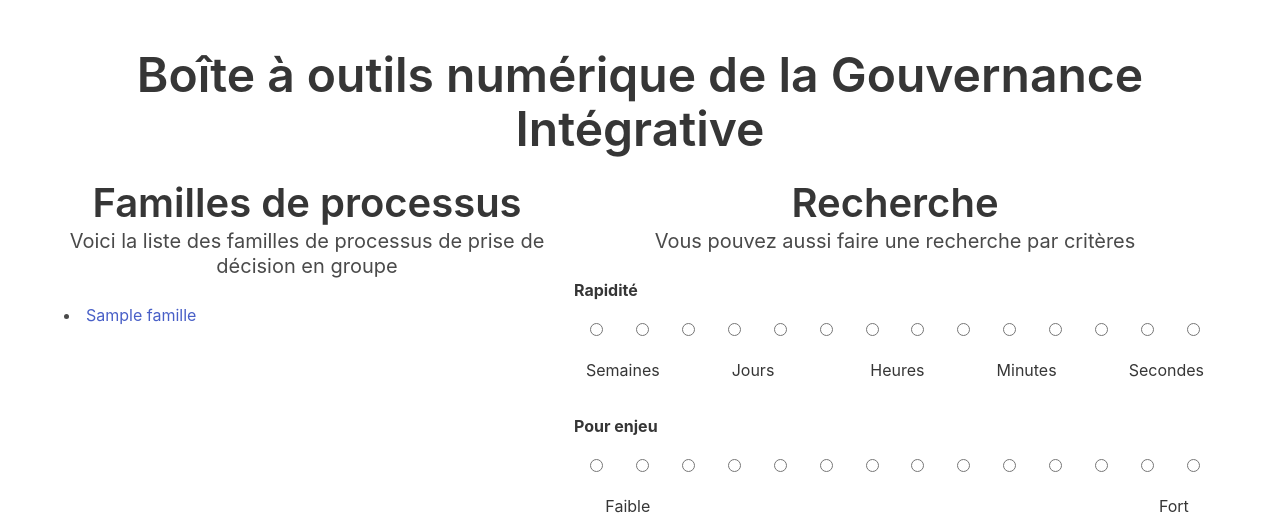
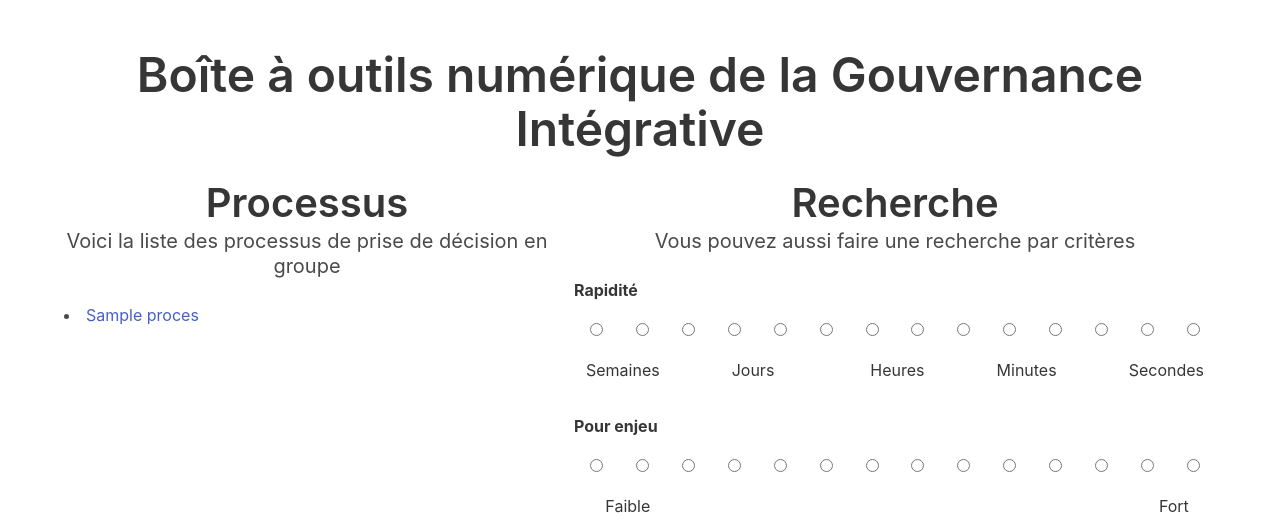
Before and after one commit to yaap7/outils-GI, a Flask app: template templates/index.html in a window 1280 px wide. Shown: the top 525 px of the page. Run offline with Flask 3, Linux system fonts and the light colour scheme; the template is opened without the code that fills it: most values are stand-ins (such as "Sample title", 1, 10 or a date in 2020).

Commit message:
changement de vocabulaire : famille -> processus. et suppression de debug

```diff
--- a/app.py
+++ b/app.py
@@ -2,12 +2,10 @@
 # https://www.digitalocean.com/community/tutorials/how-to-create-your-first-web-application-using-flask-and-python-3
 
 import sqlite3
-from flask import abort
+from os import path
 from flask import Flask
 from flask import render_template
 from flask import request
-from os import path
-from markupsafe import escape
 
 PROJECT_ROOT = path.dirname(path.realpath(__file__))
 DATABASE_PATH = path.join(PROJECT_ROOT, "database.db")
@@ -38,7 +36,7 @@ criteres = [
         "nom": "Niveau d'adhésion généré",
     },
 ]
-# toutes les caractéristiques qui peuvent être affichées dans une famille
+# toutes les caractéristiques qui peuvent être affichées dans un processus
 caracteristiques = [
     {
         "id": "avantages",
@@ -89,26 +87,26 @@ def get_db_connection():
     return conn
 
 
-def retourne_une_famille(id_famille):
-    """Retourne uniquement une famille.
-    Prend l'ID de la famille en argument.
+def retourne_un_processus(id_processus):
+    """Retourne uniquement un processus.
+    Prend l'ID du processus en argument.
     Renvoie un dictionnaire"""
     conn = get_db_connection()
     req_select = """SELECT *
-    FROM familles
+    FROM processus
     WHERE id = ?
     LIMIT 1"""
-    result = conn.execute(req_select, [id_famille]).fetchall()
+    result = conn.execute(req_select, [id_processus]).fetchall()
     conn.close()
     return result
 
 
-def retourne_toutes_les_familles():
-    """Retourne toute les familles de la base de données.
+def retourne_tous_les_processus():
+    """Retourne tous les processus de la base de données.
     Renvoie une liste de dictionnaire."""
     conn = get_db_connection()
     req_select = """SELECT *
-    FROM familles"""
+    FROM processus"""
     result = conn.execute(req_select).fetchall()
     conn.close()
     return result
@@ -119,32 +117,31 @@ def retourne_toutes_les_familles():
 @app.route("/index.html")
 def index():
     """Renvoie la page d'accueil"""
-    familles = retourne_toutes_les_familles()
+    processus = retourne_tous_les_processus()
     return render_template(
         "index.html",
-        familles=familles,
+        processus=processus,
     )
 
 
-@app.route("/famille/<id_famille>")
-def get_famille(id_famille):
-    """Affiche le détail d'une famille."""
-    result = retourne_une_famille(id_famille)
+@app.route("/processus/<id_processus>")
+def get_processus(id_processus):
+    """Affiche le détail d'un processus."""
+    result = retourne_un_processus(id_processus)
     if len(result) > 0:
-        famille = result[0]
+        processus = result[0]
         return render_template(
-            "famille.html",
-            famille=famille,
+            "processus.html",
+            processus=processus,
             caracteristiques=caracteristiques,
             criteres=criteres,
         )
-    else:
-        return "famille introuvable."
+    return "processus introuvable."
 
 
-def get_famille_score(famille, criteres_voulus):
-    """Retourne le score d'une famille par rapport aux critères voulus.
-    La famille est l'objet retourné par fetchall() de la DB
+def get_processus_score(processus, criteres_voulus):
+    """Retourne le score d'un processus par rapport aux critères voulus.
+    le processus est l'objet retourné par fetchall() de la DB
     Les criteres_voulus sont de cette forme :
     criteres_voulus = {
         "rapidite": 4,
@@ -152,18 +149,18 @@ def get_famille_score(famille, criteres_voulus):
     }
     La valeur pour les critères voulus doit être comprise entre 0 et 13 compris.
 
-    Pour chaque critère, la famille gagne les points suivants :
+    Pour chaque critère, le processus gagne les points suivants :
     - 3 si c'est du vert foncé ;
     - 1 si c'est du vert clair ;
     - -1 si c'est du blanc.
     """
 
-    def get_affinity(critere_famille, critere_voulu):
-        if critere_famille[critere_voulu] == "0":
+    def get_affinity(critere_processus, critere_voulu):
+        if critere_processus[critere_voulu] == "0":
             return -1
-        elif critere_famille[critere_voulu] == "1":
+        elif critere_processus[critere_voulu] == "1":
             return 1
-        elif critere_famille[critere_voulu] == "2":
+        elif critere_processus[critere_voulu] == "2":
             return 3
         else:
             return -9000
@@ -171,7 +168,7 @@ def get_famille_score(famille, criteres_voulus):
     score = 0
     for critere_voulu in criteres_voulus:
         score += get_affinity(
-            famille[critere_voulu], int(criteres_voulus[critere_voulu])
+            processus[critere_voulu], int(criteres_voulus[critere_voulu])
         )
     return score
 
@@ -184,46 +181,16 @@ def get_recherche():
     for id_critere in id_criteres:
         if id_critere in request.args:
             criteres_voulus[id_critere] = request.args.get(id_critere)
-    print(criteres_voulus)
-    score_familles = {}
-    for famille in retourne_toutes_les_familles():
-        score = get_famille_score(famille, criteres_voulus)
-        print(f"le score de la famille {famille['titre']} = {score}")
-        score_familles[famille] = score
-    debug_var(score_familles)
-    famille_triees = []
-    for famille, score in sorted(
-        score_familles.items(), key=lambda x: x[1], reverse=True
+    score_processus = {}
+    for processus in retourne_tous_les_processus():
+        score = get_processus_score(processus, criteres_voulus)
+        score_processus[processus] = score
+    processus_triees = []
+    for processus, score in sorted(
+        score_processus.items(), key=lambda x: x[1], reverse=True
     ):
-        famille_triees.append((famille, score))
+        processus_triees.append((processus, score))
     return render_template(
         "recherche.html",
-        famille_triees=famille_triees,
+        processus_triees=processus_triees,
     )
-
-
-# test d'apprentissage
-
-
-@app.route("/about/")
-def about():
-    return "<h3>This is a Flask web application.</h3>"
-
-
-@app.route("/capitalize/<word>/")
-def capitalize(word):
-    return f"<h1>{escape(word.capitalize())}</h1>"
-
-
-@app.route("/add/<int:n1>/<int:n2>/")
-def add(n1, n2):
-    return f"<h1>{n1 + n2}</h1>"
-
-
-@app.route("/users/<int:user_id>/")
-def greet_user(user_id):
-    users = ["Bob", "Jane", "Adam"]
-    try:
-        return f"<h2>Hi {users[user_id]}</h2>"
-    except IndexError:
-        abort(404)
--- a/schema.sql
+++ b/schema.sql
@@ -1,6 +1,6 @@
-DROP TABLE IF EXISTS familles;
+DROP TABLE IF EXISTS processus;
 
-CREATE TABLE familles (
+CREATE TABLE processus (
     id INTEGER PRIMARY KEY AUTOINCREMENT,
     titre TEXT NOT NULL,
     description TEXT NOT NULL,
--- a/templates/index.html
+++ b/templates/index.html
@@ -31,14 +31,14 @@
         <div class="columns">
           <div class="column">
             <h2 class="title is-2 text-center" id="titre">
-                Familles de processus
+                Processus
             </h2>
             <p class="subtitle text-center">
-                Voici la liste des familles de processus de prise de décision en groupe
+                Voici la liste des processus de prise de décision en groupe
             </p>
             <ul>
-              {% for famille in familles %}
-                <li><a href="famille/{{ famille['id'] }}">{{ famille["titre"]}}</a></li>
+              {% for process in processus %}
+                <li><a href="processus/{{ process['id'] }}">{{ process["titre"]}}</a></li>
               {% endfor %}
             </ul>
           </div>
--- a/templates/recherche.html
+++ b/templates/recherche.html
@@ -25,8 +25,8 @@
         Liste des scores
       </h1>
       <ol>
-        {% for famille in famille_triees %}
-          <li>La famille de processus « <a href="famille/{{ famille[0]['id']}}">{{ famille[0]["titre"] }}</a> » a obtenu un score de {{ famille[1] }}</li>
+        {% for process in processus_triees %}
+          <li>Le processus « <a href="processus/{{ process[0]['id']}}">{{ process[0]["titre"] }}</a> » a obtenu un score de {{ process[1] }}</li>
         {% endfor %}
       </ol>
     </div>
```
Also changed, not shown: init_db.py (+27 -15 lines), templates/processus.html (renamed from templates/famille.html, +7 -7 lines), database.db, readme.md.
